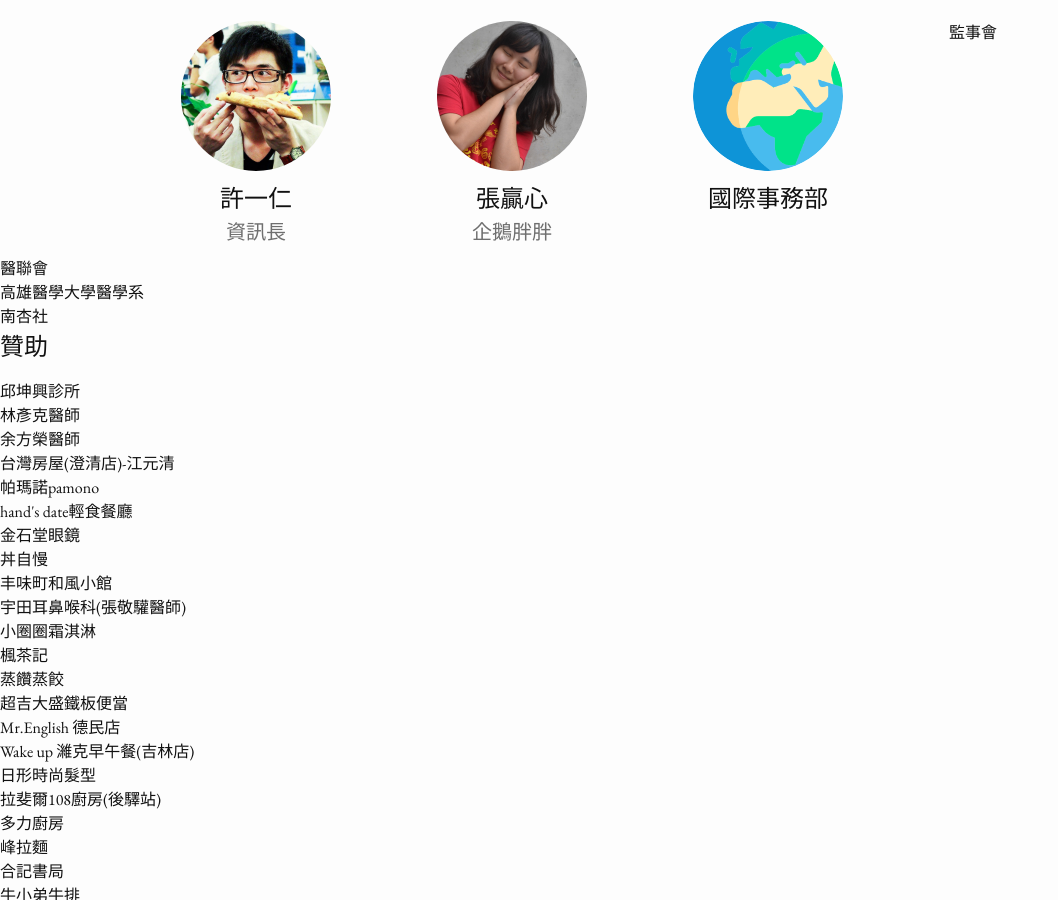
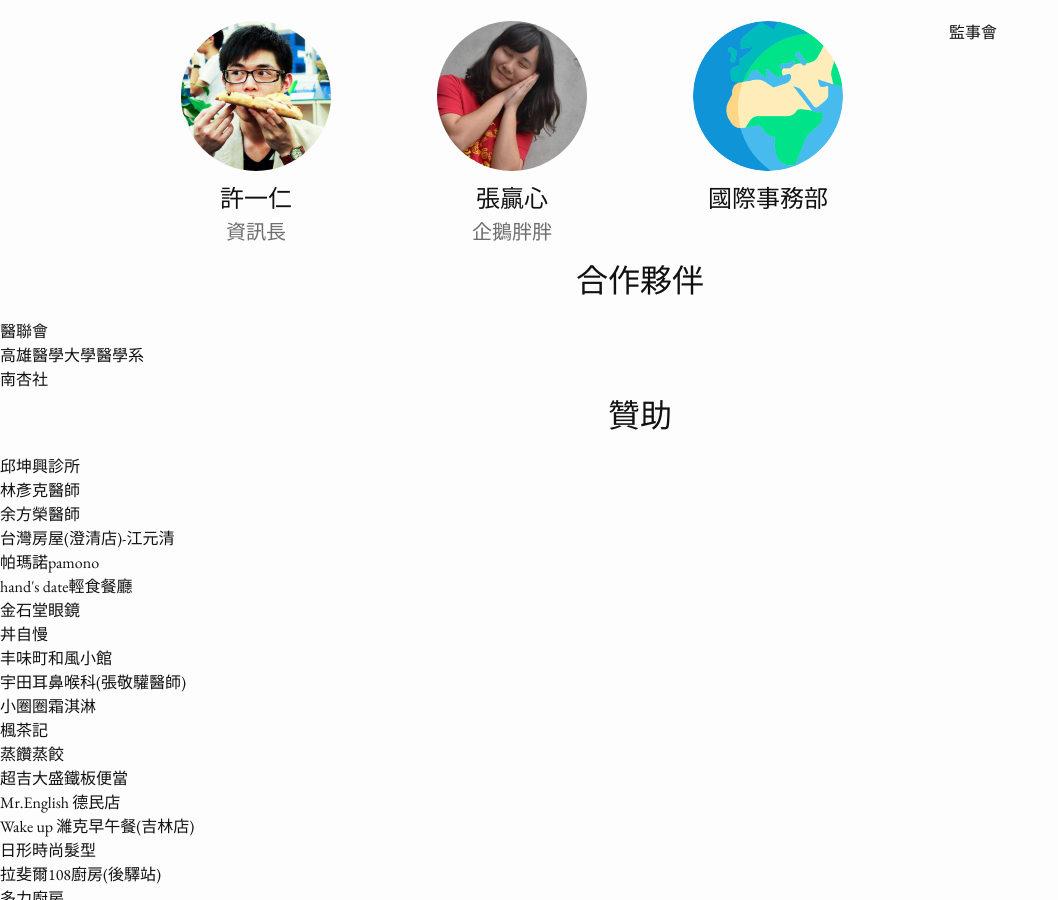
Before and after one commit to HsuYR/msasite, a Jekyll site: the page built from about.html, in a window 1280 px wide and 900 px high, scrolled down 1424 px. Shown: the whole window, without its empty margins (0-1058 px from the left). Built offline with Jekyll 4.4.1, drawn with Linux system fonts in a browser that asks for light colours; some web fonts are replaced.

Commit message:
Add header of partners and sponsors

```diff
--- a/about.html
+++ b/about.html
@@ -19,14 +19,15 @@ title: 關於我們
     <li>監事會</li>
   </ul>
 
+  <h1 class="about-title">合作夥伴</h1>
   <ul>
     <li>醫聯會</li>
     <li>高雄醫學大學醫學系</li>
     <li>南杏社</li>
   </ul>
 
+  <h1 class="about-title">贊助</h1>
   <div class="sponsor">
-    <h1>贊助</h1>
     <ul>
       <li>邱坤興診所</li>
       <li>林彥克醫師</li>
```
